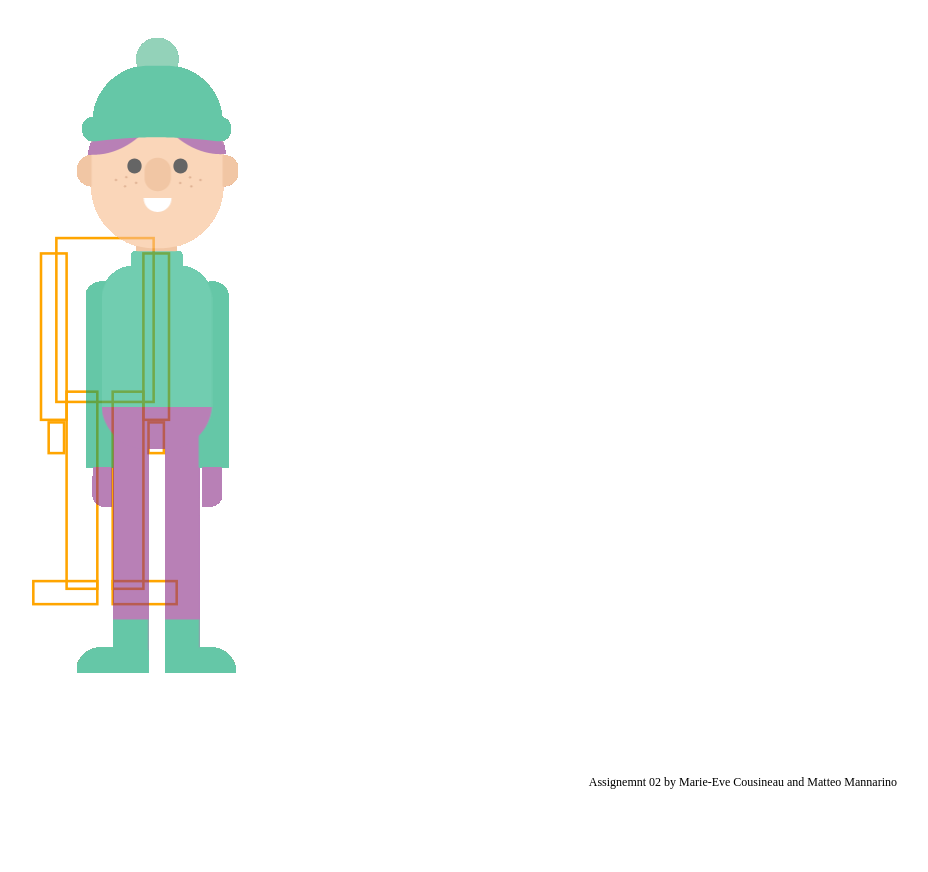
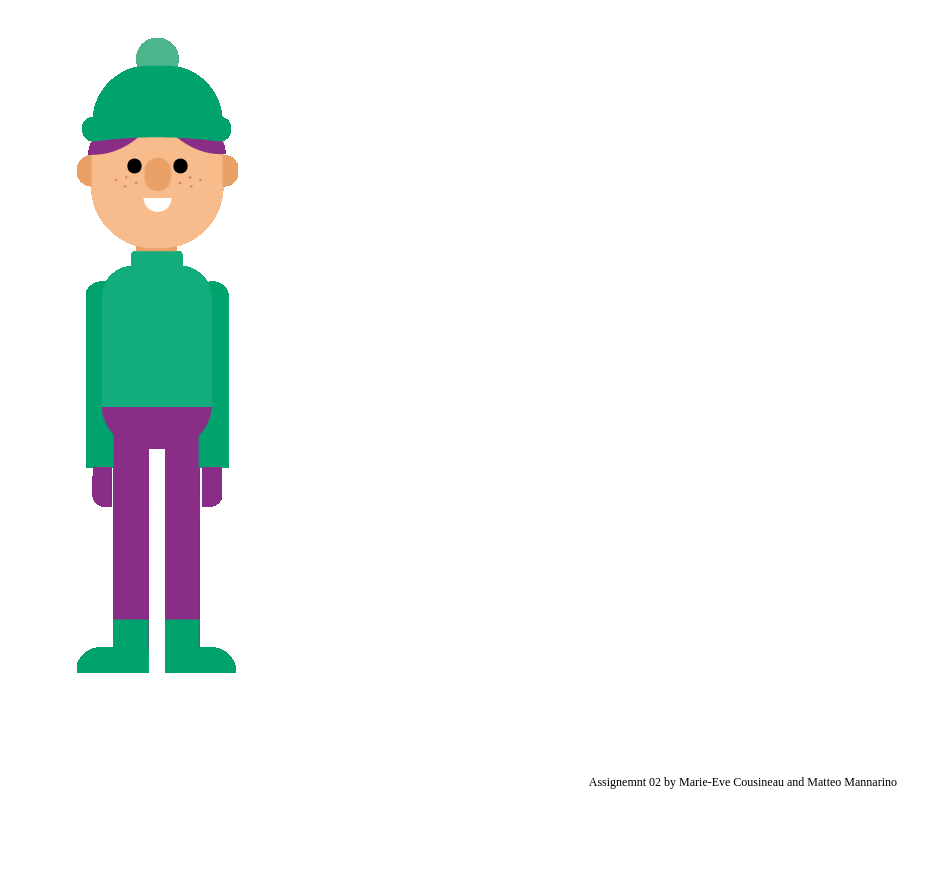
Before and after one commit to evoucou/CART351, a PHP site: page /assignment02/index.html in a window 1280 px wide. Shown: the top 872 px of the page, without its empty margins (343-1271 px from the left). After the commit the page ends 789 px from the top, so only its background shows below. Run offline with PHP 8.4, Linux system fonts and the light colour scheme.

Commit message:
Going back to first method

```diff
--- a/assignment02/index.html
+++ b/assignment02/index.html
@@ -17,10 +17,9 @@
 <main>
 
 
-    <svg viewBox="0 0 500 670" xmlns:xlink="http://www.w3.org/1999/xlink">
-<rect id="leftarm" x="150" y='99' width="10" height="65" style="stroke:orange;fill:none;" />
+<!--- <rect id="leftarm" x="150" y='99' width="10" height="65" style="stroke:orange;fill:none;" />
 <rect id="rightarm" x="190" y='99' width="10" height="65" style="stroke:orange;fill:none;" />
-<rect id="torso" x="156" y='93' width="38" height="64" style="stroke:orange;fill:none;" />
+<rect id="torso" x="156" y='93' rx='11' ry='11' width="38" height="64" style="stroke:orange;fill:none;" />
 <rect id="leftleg" x="160" y='153' width="12" height="77" style="stroke:orange;fill:none;" />
 <rect id="rightleg" x="178" y='153' width="12" height="77" style="stroke:orange;fill:none;" />
 <rect id="rightfoot" x="178" y='227' width="25" height="9" style="stroke:orange;fill:none;" />
@@ -28,7 +27,7 @@
 <rect id="lefthand" x="153" y='165' width="6" height="12" style="stroke:orange;fill:none;" />
 <rect id="righthand" x="192" y='165' width="6" height="12" style="stroke:orange;fill:none;" />
        </g>
-    </svg>
+    </svg> -->
 
 </main>
 
--- a/assignment02/main.css
+++ b/assignment02/main.css
@@ -21,7 +21,7 @@ canvas {
 position:absolute;
   margin: 0;
   padding: 0;
-  opacity: 0.6;
+
 }
 
 
--- a/assignment02/main.js
+++ b/assignment02/main.js
@@ -69,11 +69,11 @@ context.drawImage(images["torso"], x, y);
 // add an event listener
 canvas.addEventListener('mousedown', (event) => {
    rotateArm();
+   console.log('clicked')
 });
 
 
 function rotateArm() {
-  console.log("rotatearm");
       images["rightleg"].x++;
     }
 
```
